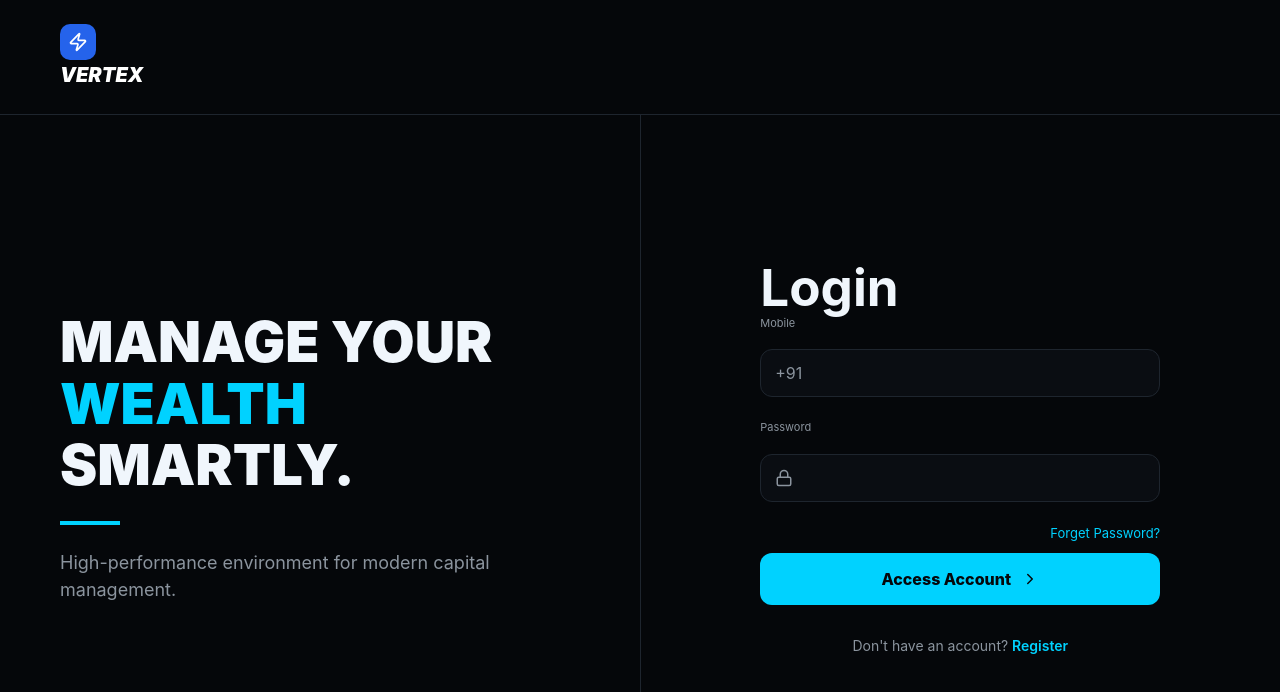
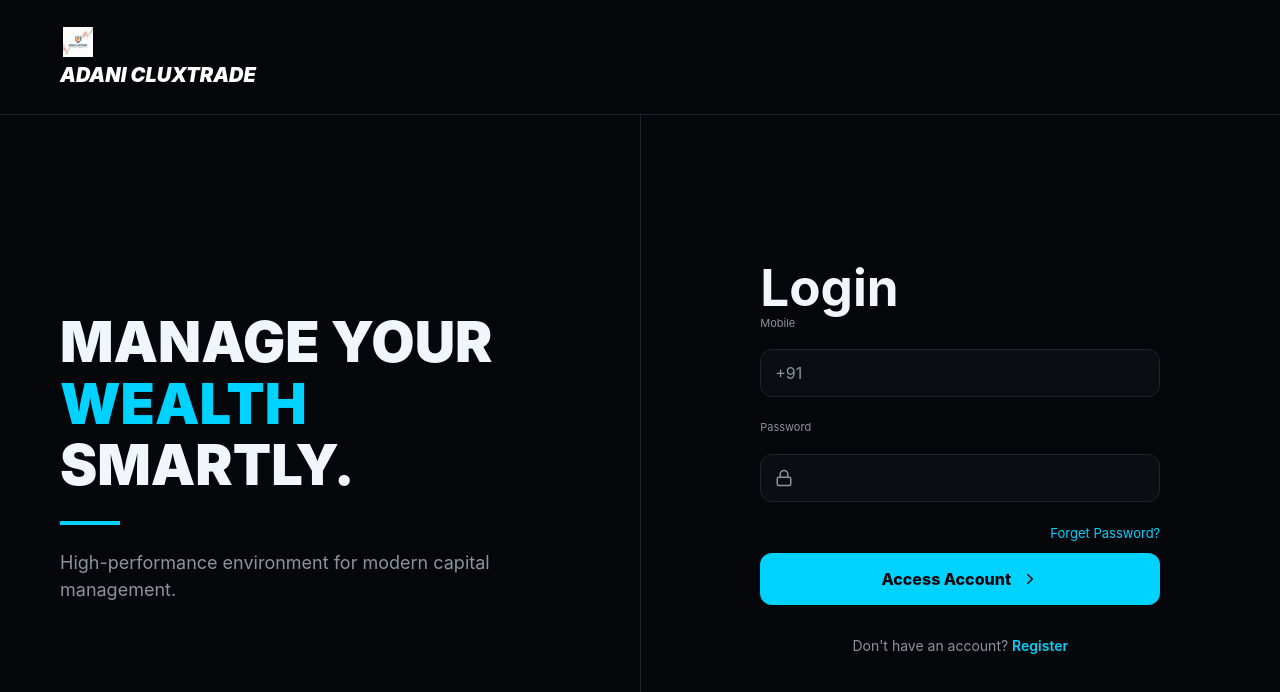
Before and after one commit to Yashveer273/New-Trading-web, a React (Vite) app: page /auth in a window 1280 px wide. Shown: the top 692 px of the page. Built offline with nearby package versions, Linux system fonts and the light colour scheme.

Commit message:
first commit5

```diff
--- a/index.html
+++ b/index.html
@@ -2,9 +2,9 @@
 <html lang="en">
   <head>
     <meta charset="UTF-8" />
-    <link rel="icon" type="image/svg+xml" href="/vite.svg" />
+    <link rel="icon" type="image/svg+xml" href="/logo.jpeg" />
     <meta name="viewport" content="width=device-width, initial-scale=1.0" />
-    <title>trading</title>
+    <title>Adani CluxTrade</title>
   </head>
   <body>
     <div id="root"></div>
--- a/src/App.jsx
+++ b/src/App.jsx
@@ -1,5 +1,7 @@
-import { BrowserRouter as Router, Routes, Route } from 'react-router-dom';
+import { BrowserRouter as Router, Routes, Route, Navigate } from 'react-router-dom';
+import { useEffect, useState } from 'react';
 import './App.css';
+
 import ProductScreen from './ProductScreen';
 import Home from './home';
 import Account from './account';
@@ -9,28 +11,50 @@ import Pay from './components/pay';
 import Withdraw from './Withdraw';
 import WithdrawalHistory from './withdrawHistory';
 import RechargeHistory from './RechargeHistory';
+import { getUserData } from './api';
 
-
+// import your getUserData
+// import { getUserData } from './yourFile';
 
 export default function App() {
+
+  const [user, setUser] = useState(null);
+
+  useEffect(() => {
+    const loadUser = async () => {
+      const userData = await getUserData();
+      setUser(userData);
+    };
+    loadUser();
+  }, []);
 
   return (
     <Router>
       <Routes>
-        {/* This sets ProductScreen to the root URL (/) */}
+
+        {/* If NOT logged in → always go to auth */}
+        {!user && (
+          <>
+            <Route path="/auth" element={<Login_register_forget />} />
+            <Route path="*" element={<Navigate to="/auth" replace />} />
+          </>
+        )}
+
+        {/* If logged in → allow everything */}
+        {user && (
+          <>
             <Route path="/Market" element={<ProductScreen />} />
             <Route path="/" element={<Home />} />
             <Route path="/Withdraw" element={<Withdraw />} />
             <Route path="/withdrawHistory" element={<WithdrawalHistory />} />
-          <Route path="/RechargeHistory" element={<RechargeHistory/>} />
-
+            <Route path="/RechargeHistory" element={<RechargeHistory />} />
             <Route path="/account" element={<Account />} />
             <Route path="/auth" element={<Login_register_forget />} />
             <Route path="/recharge" element={<Recharge />} />
             <Route path="/pay" element={<Pay />} />
+          </>
+        )}
 
-        {/* You can add more routes here later, e.g. */}
-        {/* <Route path="/cart" element={<CartScreen />} /> */}
       </Routes>
     </Router>
   );
--- a/src/Login_register_forget.jsx
+++ b/src/Login_register_forget.jsx
@@ -4,10 +4,10 @@ import {
   ChevronRight,
   User,
   Lock,
-  TrendingUp,
+
   TicketCheck,
   ShieldCheck,
-  Zap,
+
 } from "lucide-react";
 import Cookies from "js-cookie";
 import pako from "pako";
@@ -294,10 +294,10 @@ const Login_register_forget = () => {
       <nav className="auth-nav">
         <div className="nav-brand">
           <div className="logo-icon">
-            <Zap size={20} color="white" />
+            <img src="/logo.jpeg" height={30} alt="logo"/>
           </div>
           <div>
-            <span className="logo-text">VERTEX</span>
+            <span className="logo-text">Adani CluxTrade</span>
           </div>
         </div>
       </nav>
--- a/src/components/Navigation.jsx
+++ b/src/components/Navigation.jsx
@@ -1,4 +1,4 @@
-import { Zap, User, Menu, X, LogOut, LogIn } from "lucide-react";
+import {  Menu, X, LogOut, LogIn } from "lucide-react";
 import { useState, useEffect } from "react";
 import { Link, useNavigate } from "react-router-dom";
 import "../styles/productscreen.css";
@@ -24,7 +24,7 @@ const Navigation = () => {
   const navLinks = [
     { label: "Home", path: "/" },
     { label: "Markets", path: "/Market" },
-    { label: "About", path: "/" },
+
   ];
   const handleAuth = () => {
     if (user) {
@@ -42,9 +42,10 @@ const Navigation = () => {
         {/* Logo */}
         <Link to="/" className="">
           <div className="logo-icon">
-            <Zap size={20} color="white" />
+
+            <img src="/logo.jpeg" height={30} alt="logo"/>
           </div>
-          <span className="logo-text">Vertex</span>
+          <span className="logo-text">Adani CluxTrade</span>
         </Link>
 
         {/* Desktop Links */}
--- a/src/components/Recharge.jsx
+++ b/src/components/Recharge.jsx
@@ -12,7 +12,7 @@ import {
 import { Footer } from './footer';
 
 /**
- * VERTEX RECHARGE COMPONENT
+ * Adani CluxTrade RECHARGE COMPONENT
  * Refined Blue-Themed Financial Interface
  */
 
--- a/src/components/footer.jsx
+++ b/src/components/footer.jsx
@@ -1,7 +1,7 @@
  import React from 'react';
  import "../styles/footer.css"
  import {
-  Zap, Github, Twitter, Linkedin
+ Github, Twitter, Linkedin
 } from 'lucide-react';
  export const Footer = () => (
   <footer className="site-footer">
@@ -10,9 +10,9 @@
       <div className="footer-brand">
         <div className="logo-section" style={{ marginBottom: '20px' }}>
           <div className="logo-icon">
-            <Zap size={18} color="white" fill="currentColor" />
+       <img src="/logo.jpeg" height={30} alt="logo"/>
           </div>
-          <span className="logo-text" style={{ fontSize: '18px' }}>Vertex</span>
+          <span className="logo-text" style={{ fontSize: '18px' }}>Adani CluxTrade</span>
         </div>
         <p style={{ color: 'var(--text-muted)', fontSize: '14px', lineHeight: '1.6', maxWidth: '320px' }}>
           India's leading institutional gateway for equity derivatives and high-frequency order routing. Built for professional liquidity.
@@ -48,7 +48,7 @@
     <div className="footer-bottom">
       <div className="footer-bottom-inner">
         <p style={{ fontSize: '10px', fontWeight: '800', color: '#475569', textTransform: 'uppercase', letterSpacing: '2px' }}>
-          © 2026 Vertex Digital Securities Infrastructure • NSE/BSE Registered
+          © 2026 Adani CluxTrade Digital Securities Infrastructure • NSE/BSE Registered
         </p>
         <div style={{ display: 'flex', gap: '20px' }}>
           <span className="label-xs" style={{ marginBottom: 0 }}>AES-256 Encrypted</span>
--- a/src/components/homepageCard.jsx
+++ b/src/components/homepageCard.jsx
@@ -142,7 +142,7 @@ const HomepageCard = () => {
       <div style={{ paddingTop: '20px', width: '100%', display: 'flex', alignItems: 'center', gap: '20px', opacity: 0.2 }}>
         <Activity size={16} />
         <span style={{ fontSize: '10px', fontWeight: 900, textTransform: 'uppercase', letterSpacing: '0.4em' }}>
-          System Online • Vertex Engine v4.0.1
+          System Online • Adani CluxTrade Engine v4.0.1
         </span>
       </div>
     </div>
--- a/src/home.jsx
+++ b/src/home.jsx
@@ -1,6 +1,6 @@
 import React, { useState } from 'react';
 import {
-  Zap, Activity, Globe, CheckCircle2,
+   Activity, Globe, CheckCircle2,
   ChevronRight, ArrowRight,
   TrendingUp, Smartphone,  Menu, X,
   Shield, HelpCircle,
@@ -42,7 +42,7 @@ const Home = () => {
 
     <p className="v-hero-desc">
       The world's most intuitive trading platform. Whether you're buying your
-      first Bitcoin or managing a professional portfolio, Vertex gives you the edge.
+      first Bitcoin or managing a professional portfolio, Adani CluxTrade gives you the edge.
     </p>
 
     <div className="v-hero-actions">
@@ -145,8 +145,8 @@ const Home = () => {
             <HelpCircle style={{ color: '#3b82f6', marginBottom: '16px' }} size={40} />
             <h2 style={{ fontSize: '30px', fontWeight: 900, fontStyle: 'italic', textTransform: 'uppercase' }}>Common Questions</h2>
           </div>
-          {[{ q: "How do I start trading on Vertex?", a: "Getting started is simple. Create an account, verify your identity, deposit funds using your preferred method, and you can start trading in minutes." },
-            { q: "What types of assets can I trade?", a: "Vertex offers a diverse range of assets including Stocks, Commodities, Currencies, and Indices from all major global exchanges." },
+          {[{ q: "How do I start trading on Adani CluxTrade?", a: "Getting started is simple. Create an account, verify your identity, deposit funds using your preferred method, and you can start trading in minutes." },
+            { q: "What types of assets can I trade?", a: "Adani CluxTrade offers a diverse range of assets including Stocks, Commodities, Currencies, and Indices from all major global exchanges." },
             { q: "Is my personal data and money safe?", a: "Absolutely. We use end-to-end encryption, two-factor authentication (2FA), and keep the majority of assets in secure offline storage." }
           ].map((item, idx) => (
             <div key={idx} className="v-faq-item" onClick={() => toggleFaq(idx)}>
--- a/src/styles/productscreen.css
+++ b/src/styles/productscreen.css
@@ -62,8 +62,8 @@
  .logo-icon {
    width: 36px;
    height: 36px;
-   background-color: var(--primary);
-   border-radius: 10px;
+   /* background-color: var(--primary); */
+   /* border-radius: 10px; */
    display: flex;
    align-items: center;
    justify-content: center;
```
Also changed, not shown: public/logo.jpeg (added). Lines whose indentation alone changed are shown as unchanged.
